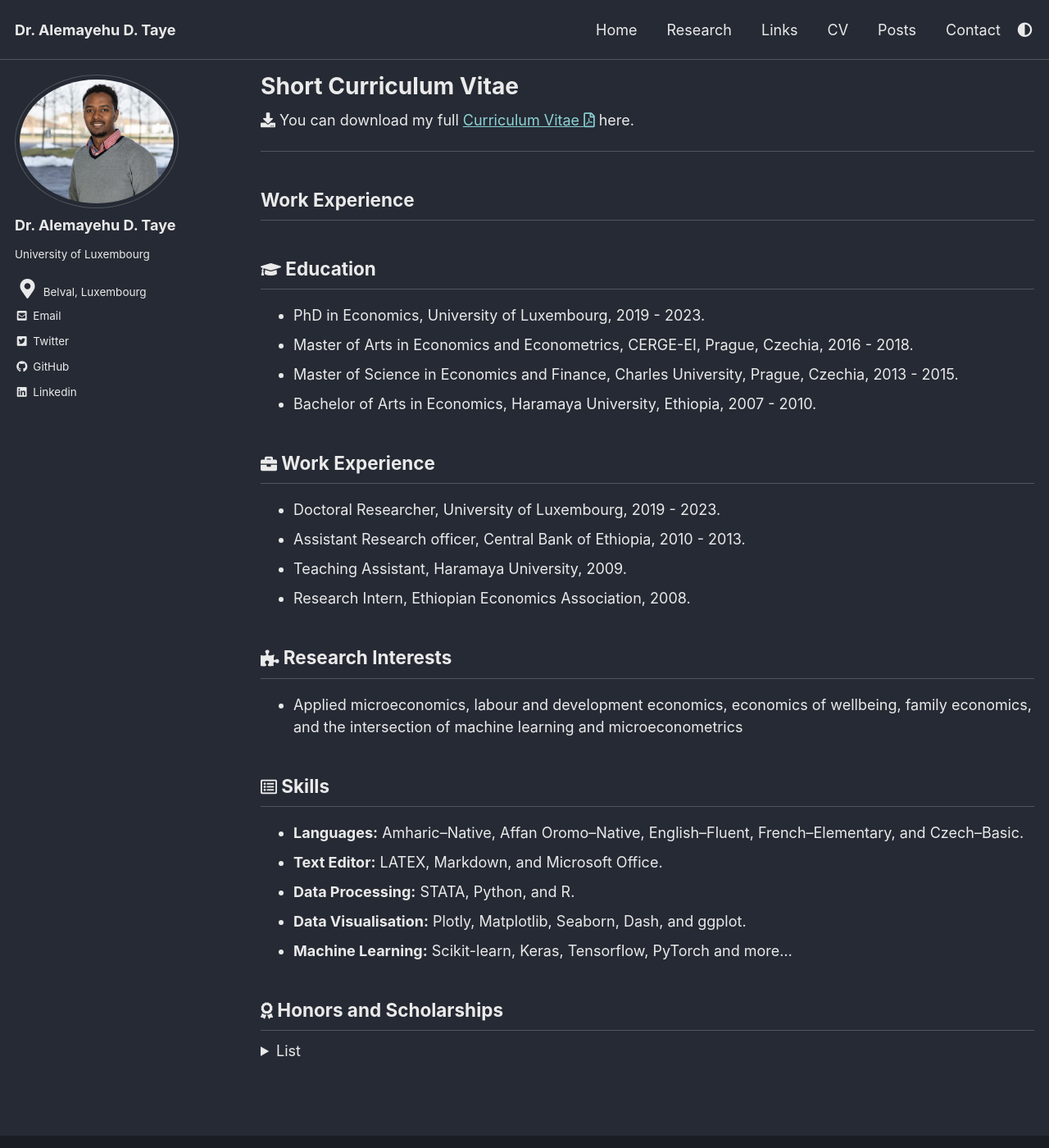
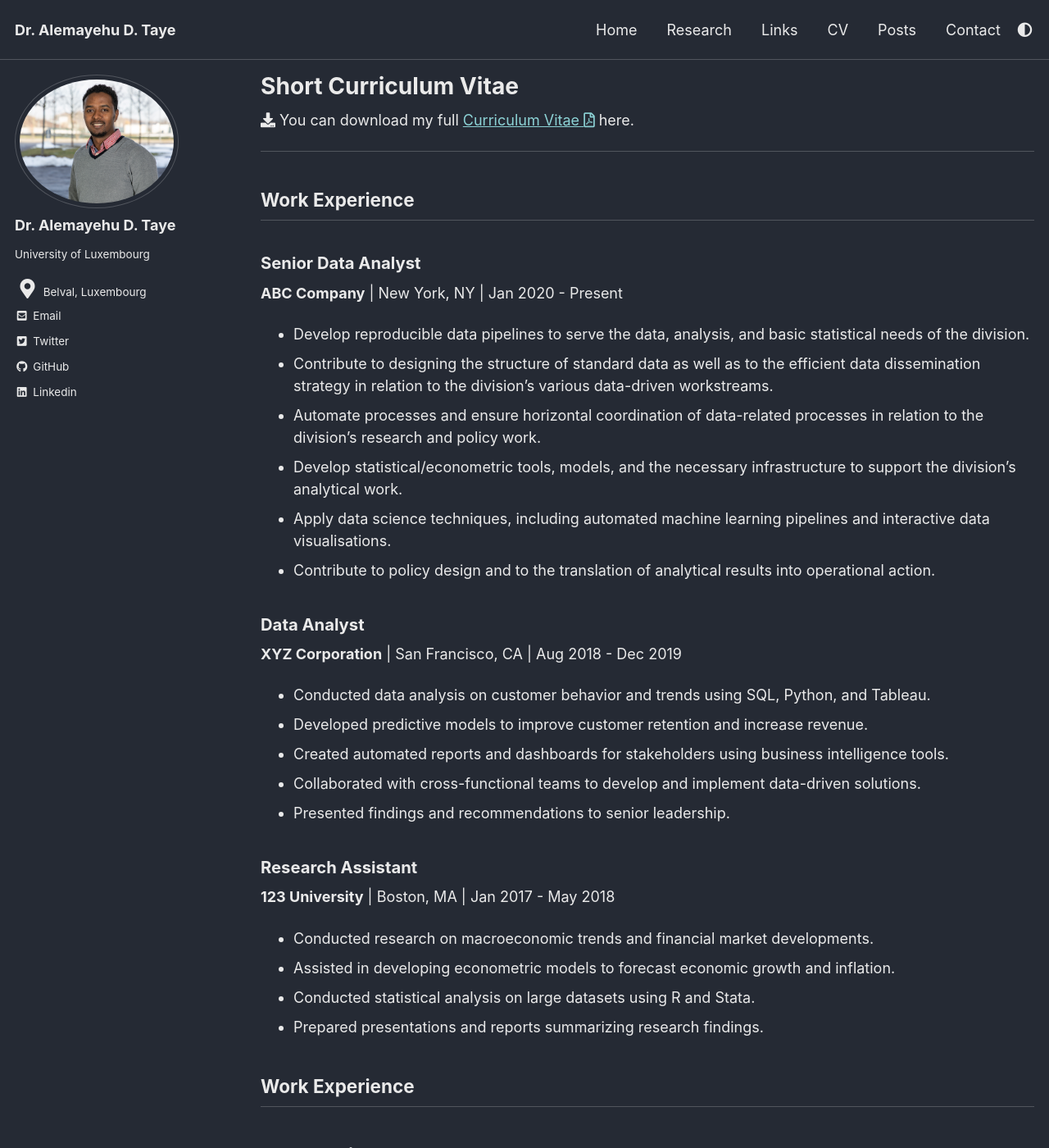
Before and after one commit to AlexTaye/AlexTAYE, a Jekyll site: the page built from _pages/CV.md, in a window 1280 px wide and 1400 px high. Shown: the whole window at 82% size. Built offline with Jekyll 4.4.1, drawn with Linux system fonts in a browser that asks for light colours; cached includes are drawn as plain includes.

Commit message:
Update CV.md

```diff
--- a/_pages/CV.md
+++ b/_pages/CV.md
@@ -16,6 +16,35 @@ toc_icon: "gear"
 <i class='fas fa-download' style='font-size:18px'></i> You can download my full <a target="_blank" href="/_pages/Taye_cv.pdf">Curriculum Vitae <i class="far fa-file-pdf"></i></a> here.
 
 ***
+## Work Experience
+
+### Senior Data Analyst
+**ABC Company** | New York, NY | Jan 2020 - Present
+
+- Develop reproducible data pipelines to serve the data, analysis, and basic statistical needs of the division.
+- Contribute to designing the structure of standard data as well as to the efficient data dissemination strategy in relation to the division’s various data-driven workstreams.
+- Automate processes and ensure horizontal coordination of data-related processes in relation to the division’s research and policy work.
+- Develop statistical/econometric tools, models, and the necessary infrastructure to support the division’s analytical work.
+- Apply data science techniques, including automated machine learning pipelines and interactive data visualisations.
+- Contribute to policy design and to the translation of analytical results into operational action.
+
+### Data Analyst
+**XYZ Corporation** | San Francisco, CA | Aug 2018 - Dec 2019
+
+- Conducted data analysis on customer behavior and trends using SQL, Python, and Tableau.
+- Developed predictive models to improve customer retention and increase revenue.
+- Created automated reports and dashboards for stakeholders using business intelligence tools.
+- Collaborated with cross-functional teams to develop and implement data-driven solutions.
+- Presented findings and recommendations to senior leadership.
+
+### Research Assistant
+**123 University** | Boston, MA | Jan 2017 - May 2018
+
+- Conducted research on macroeconomic trends and financial market developments.
+- Assisted in developing econometric models to forecast economic growth and inflation.
+- Conducted statistical analysis on large datasets using R and Stata.
+- Prepared presentations and reports summarizing research findings.
+
 
 ## Work Experience
 
```
